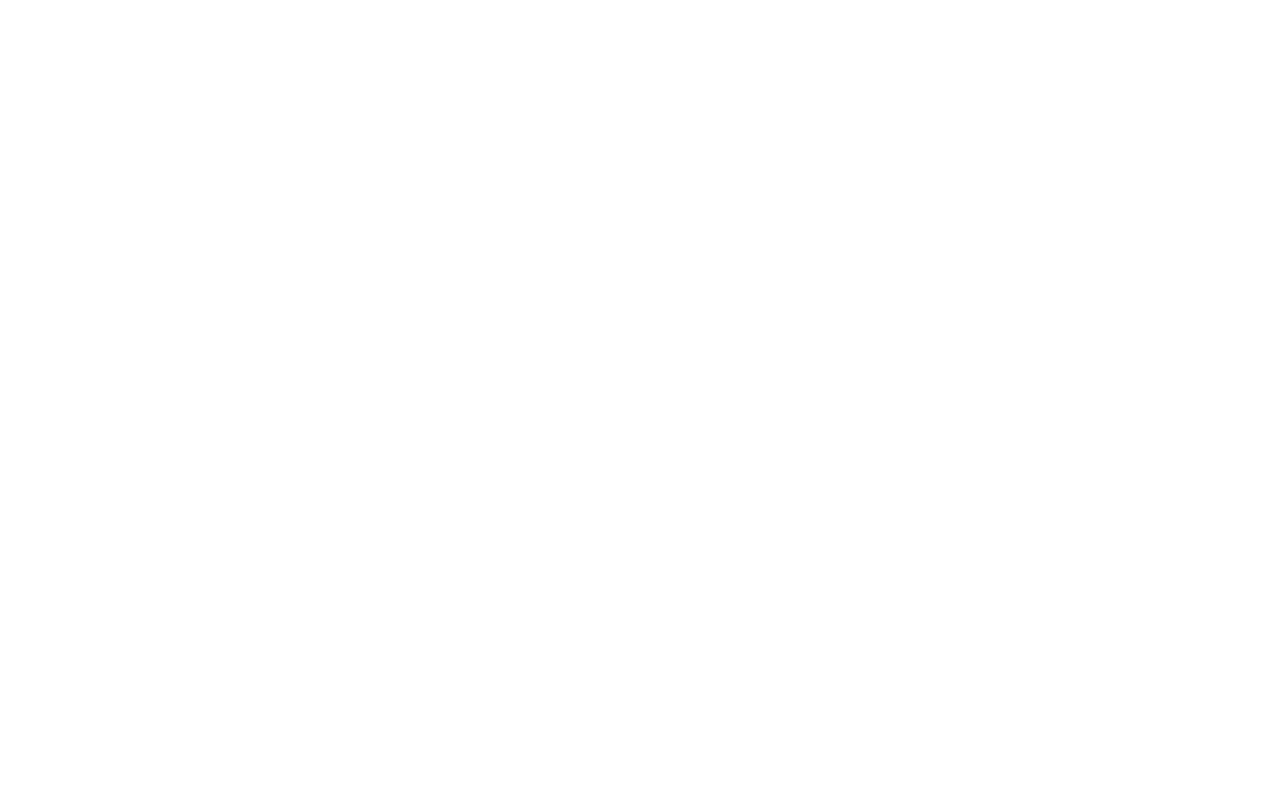
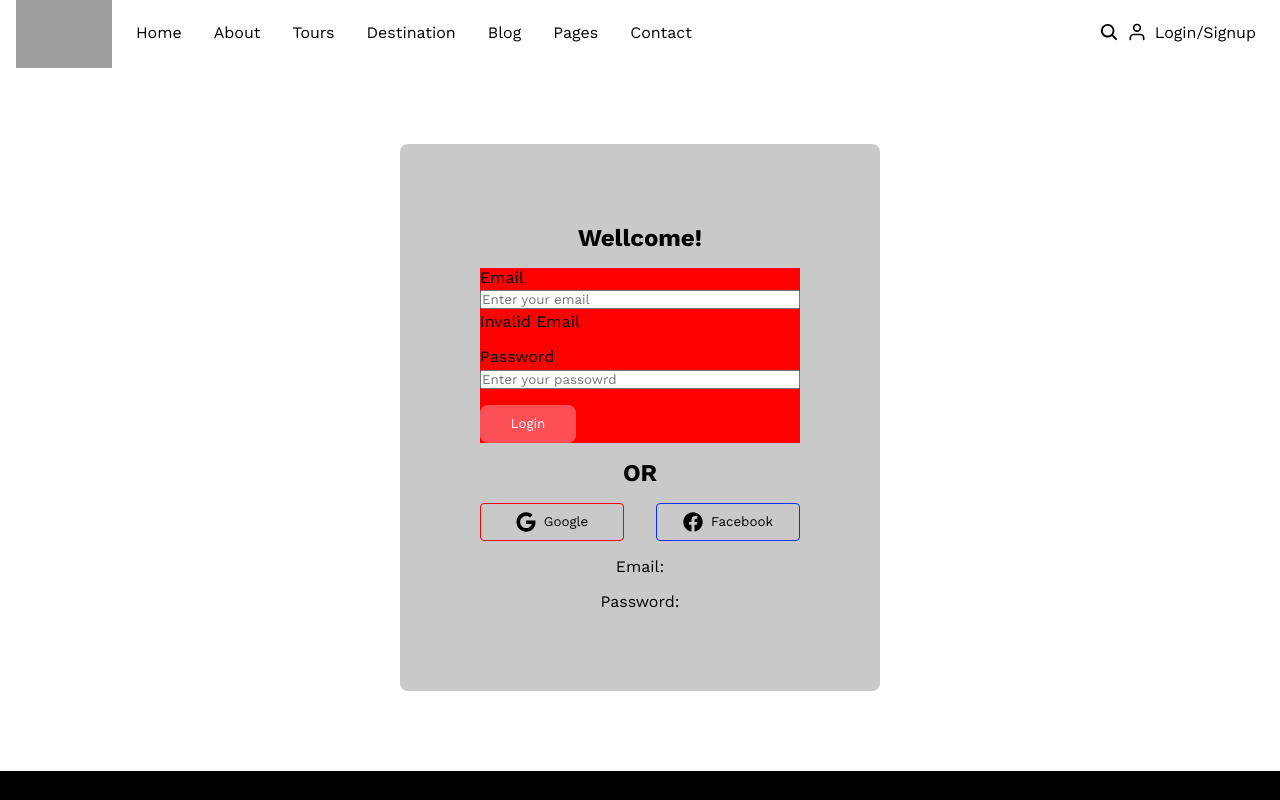
Before and after one commit to BuenoMVP/Desafio_3_PB_Compass, a React (Vite) app: page /Login in a window 1280 px wide. Before the commit this address had no page. Shown: the top 800 px of the page. Built offline with nearby package versions, Linux system fonts and the light colour scheme; grey boxes are pictures that could not be loaded.

Commit message:
feat: add Login page with firebase connectio and sign in with google

```diff
--- a/src/App.tsx
+++ b/src/App.tsx
@@ -2,12 +2,14 @@ import { BrowserRouter, Route, Routes } from "react-router-dom"
 import Home from "./Frontend/Pages/Home"
 import Tuors from "./Frontend/Pages/Tuors"
 import TuorView from "./Frontend/Pages/TuorView"
+import Login from "./Frontend/Pages/Login"
 
 function App() {
 
   return (
     <BrowserRouter>
       <Routes>
+        <Route path="/Login" element={<Login />} />
         <Route path="/" element={<Home />}/>
         <Route path="/Tuors" element={<Tuors />}/>
         <Route path="/Tuors/:id" element={<TuorView />}/>
--- a/src/Frontend/Components/Header/index.tsx
+++ b/src/Frontend/Components/Header/index.tsx
@@ -2,6 +2,7 @@ import { FiUser } from 'react-icons/fi'
 import HeaderButton from '../HeaderButton'
 import styles from './style.module.css'
 import { IoSearch } from 'react-icons/io5'
+import { Link } from 'react-router-dom'
 
 const Header = () => {
   const iconSize:number = 20
@@ -21,11 +22,11 @@ const Header = () => {
             </ul>
         </div>
         <div className={styles.div}>
-            <button className={styles.button}>
+            <Link to='/Login' className={styles.button}>
                 <IoSearch size={iconSize}/>
                 <FiUser size={iconSize}/>
                 <p>Login/Signup</p>
-            </button>
+            </Link>
         </div>
     </section>
   )
--- a/src/Frontend/Components/Header/style.module.css
+++ b/src/Frontend/Components/Header/style.module.css
@@ -15,6 +15,8 @@
     border: none;
     background-color: transparent;
     gap: .5rem;
+    text-decoration: none;
+    color: #000;
 }
 
 .button:hover {
--- /dev/null
+++ b/src/Frontend/Pages/Login.tsx
@@ -0,0 +1,68 @@
+import { useState } from 'react'
+import Footer from '../Components/Footer'
+import FormButton from '../Components/FormButton'
+import Header from '../Components/Header'
+import style from './login.module.css'
+import { FaFacebook, FaGoogle } from 'react-icons/fa'
+
+import { GoogleAuthProvider, signInWithPopup } from 'firebase/auth'
+import { auth } from '../Services/firebase'
+
+const Login = () => {
+    const [email, setEmail] = useState<string>("");
+    const [password, setPassword] = useState<string>("");
+
+    const iconSize: number = 20
+
+    function handleGoogle () {
+        const provider = new GoogleAuthProvider()
+
+        signInWithPopup(auth, provider)
+            .then(res => console.log(res))
+            .catch(err =>console.log(err))
+    }
+
+  return (
+    <main className={style.pageContent}>
+        <Header />
+        <section className={`${style.section}`}>
+
+            <div className={style.formLogin}>
+                <h1>Wellcome!</h1>
+
+                <form action="POST">
+                    <div>
+                        <label>Email</label>
+                        <input type="text" placeholder='Enter your email' onChange={(e) => setEmail(e.target.value)}/>
+                        {!email && <p>Invalid Email</p>}
+                    </div>
+                    <div>
+                        <label>Password</label>
+                        <input type="password" placeholder='Enter your passowrd' onChange={(e) => setPassword(e.target.value)}/>
+                        {password}
+                    </div>
+                    <FormButton title='Login' type='submit' />
+                </form>
+                <h2>OR</h2>
+                <div className={style.social}>
+                    <button id={style.google} onClick={handleGoogle}>
+                        <FaGoogle size={iconSize}/>
+                        Google
+                    </button>
+                    <button id={style.facebook}>
+                        <FaFacebook size={iconSize} />
+                        Facebook
+                    </button>
+                </div>
+
+                <p>Email: {email}</p>
+                <p>Password: {password}</p>
+            </div>
+
+        </section>
+        <Footer />
+    </main>
+  )
+}
+
+export default Login
--- /dev/null
+++ b/src/Frontend/Pages/login.module.css
@@ -0,0 +1,74 @@
+.pageContent {
+    display: flex;
+    flex-direction: column;
+    justify-content: space-between;
+    width: 100%;
+    min-height: 100vh;
+}
+
+.section {
+    display: flex;
+    justify-content: center;
+    align-items: center;
+    width: 100%;
+    padding: 5rem 0;
+}
+
+.formLogin {
+    display: inherit;
+    flex-direction: column;
+    justify-content: center;
+    align-items: center;
+    background-color: #c9c9c9;
+    min-width: 30rem;
+    min-height: 20rem;
+    border-radius: 8px;
+    padding: 5rem;
+    gap: 1rem;
+
+    form {
+        display: flex;
+        flex-direction: column;
+        width: 100%;
+        gap: 1rem;
+        background-color: red;
+
+        div {
+            display: inherit;
+            flex-direction: column;
+            gap: .2rem;
+        }
+    }
+
+    .social {
+        display: flex;
+        align-items: center;
+        justify-content: space-between;
+        width: 100%;
+
+        button {
+            display: inherit;
+            flex-direction: row;
+            justify-content: center;
+            align-items: center;
+            gap: .5rem;
+            width: 45%;
+            background-color: transparent;
+            cursor: pointer;
+            border-radius: 4px;
+            padding: .5rem;
+        }
+
+        button:hover {
+            transform: scale(1.01);
+        }
+
+        #google {
+            border: 1px solid red;
+        }
+
+        #facebook {
+            border: 1px solid rgb(0, 47, 255);
+        }
+    }
+}
--- /dev/null
+++ b/src/Frontend/Services/firebase.ts
@@ -0,0 +1,24 @@
+
+import { initializeApp } from "firebase/app"
+import { getAuth, Auth } from 'firebase/auth'
+
+
+const firebaseConfig = {
+  apiKey: "AIzaSyBwzhcjIeftEpO5XcWtivqMuoZsbbVzmdU",
+  authDomain: "desafio-3-compass.firebaseapp.com",
+  projectId: "desafio-3-compass",
+  storageBucket: "desafio-3-compass.appspot.com",
+  messagingSenderId: "981166458559",
+  appId: "1:981166458559:web:0c16a61448c422afcaa80a",
+  measurementId: "G-989H3D35KS"
+}
+
+const app = initializeApp(firebaseConfig);
+export const auth: Auth = getAuth(app)
+
+// const app = firebase.initializeApp(firebaseConfig)
+
+// const auth = firebaseAuth.initializeAuth(app)
+// firebaseAuth.signInWithEmailAndPassword(auth, "admin@admin.com", "123456")
+//   .then(user => console.log(user))
+//   .catch(error => console.log('error na auth: '+error))
```
